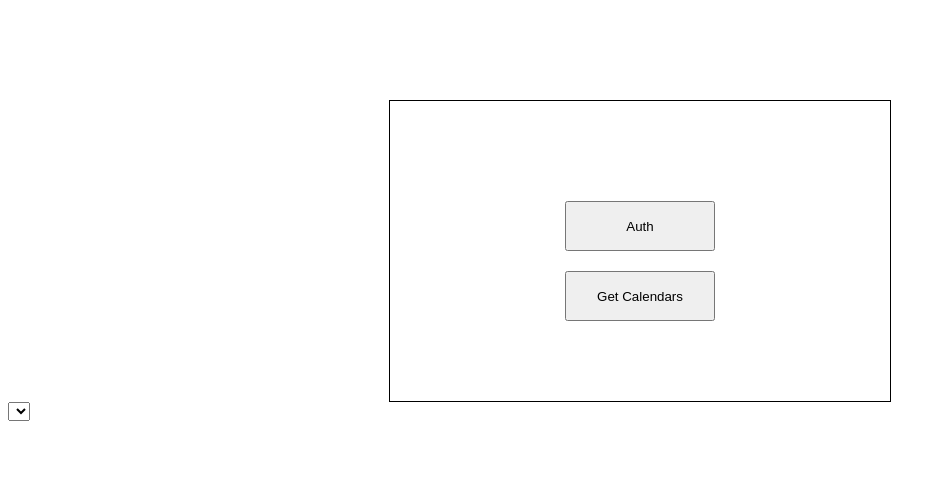
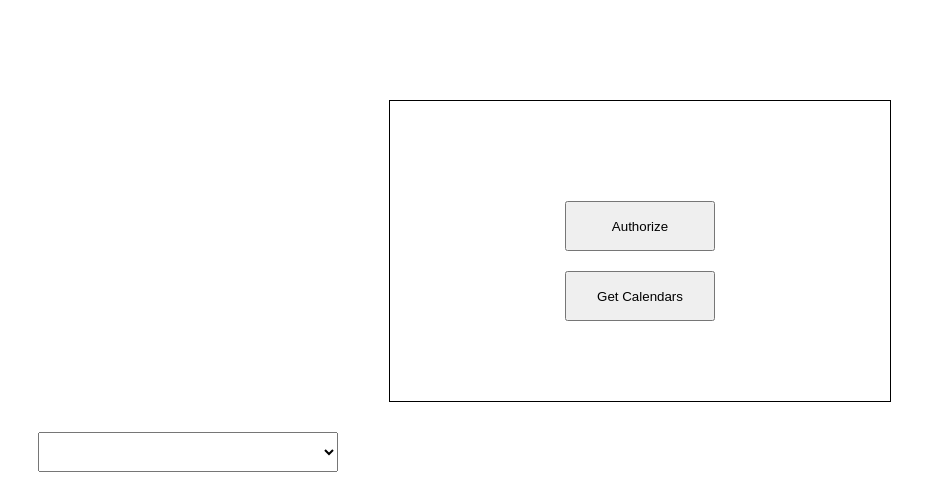
Before and after one commit to ShihYuChang/InfoSnap, a React (Create React App) app: page /calendar in a window 1280 px wide. Shown: the top 494 px of the page, without its empty margins (0-946 px from the left). Built offline with nearby package versions, Linux system fonts and the light colour scheme.

Commit message:
Adding styles

```diff
--- a/src/pages/Calendar.js
+++ b/src/pages/Calendar.js
@@ -21,6 +21,16 @@ const Button = styled.button`
 
 const LoginButton = styled.div`
   display: ${(props) => props.display};
+`;
+
+const CalendarSelect = styled.select`
+  width: 300px;
+  height: 40px;
+  margin: 30px;
+`;
+
+const Events = styled.div`
+  margin-left: 30px;
 `;
 
 const loadScript = (src) =>
@@ -186,21 +196,21 @@ export default function Calendar() {
           display={isLogin ? 'none' : 'block'}
         ></LoginButton>
         <Button
+          onClick={() => {
+            handleOAuth();
+          }}
+        >
+          Authorize
+        </Button>
+        <Button onClick={getCalenders}>Get Calendars</Button>
+        <Button
           onClick={showEvents}
           display={isLogin && gisInited ? 'block' : 'none'}
         >
           Show Events
         </Button>
-        <Button
-          onClick={() => {
-            handleOAuth();
-          }}
-        >
-          Auth
-        </Button>
-        <Button onClick={getCalenders}>Get Calendars</Button>
       </Wrapper>
-      <select
+      <CalendarSelect
         onChange={(e) => {
           saveSelectedCalendar(e.target.value);
         }}
@@ -212,13 +222,13 @@ export default function Calendar() {
               </option>
             ))
           : null}
-      </select>
+      </CalendarSelect>
       {events.map((event, index) => (
-        <div key={index}>
+        <Events key={index}>
           <p>
             {`${event.summary} | from ${event.start.date} to ${event.end.date}`}
           </p>
-        </div>
+        </Events>
       ))}
     </>
   );
```
